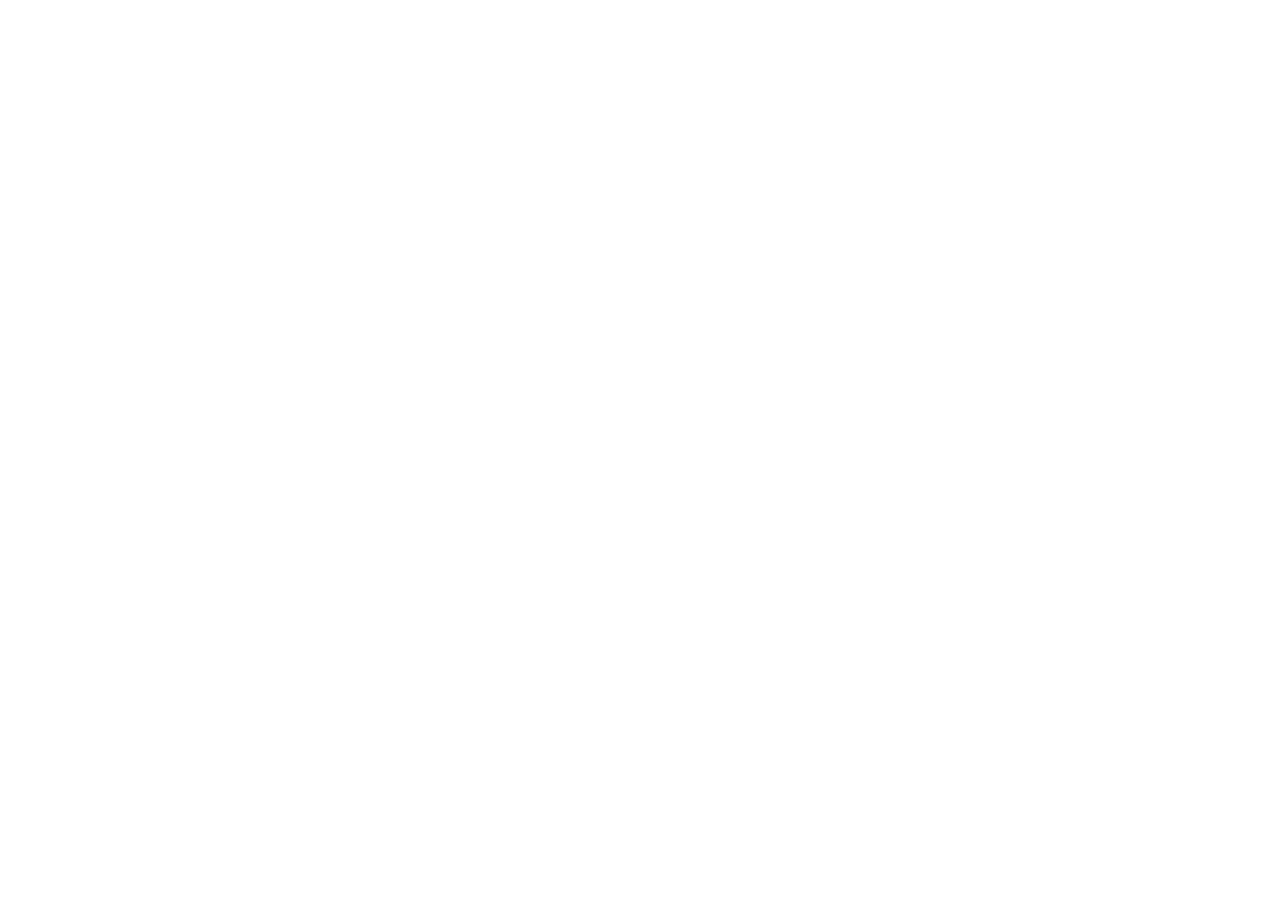
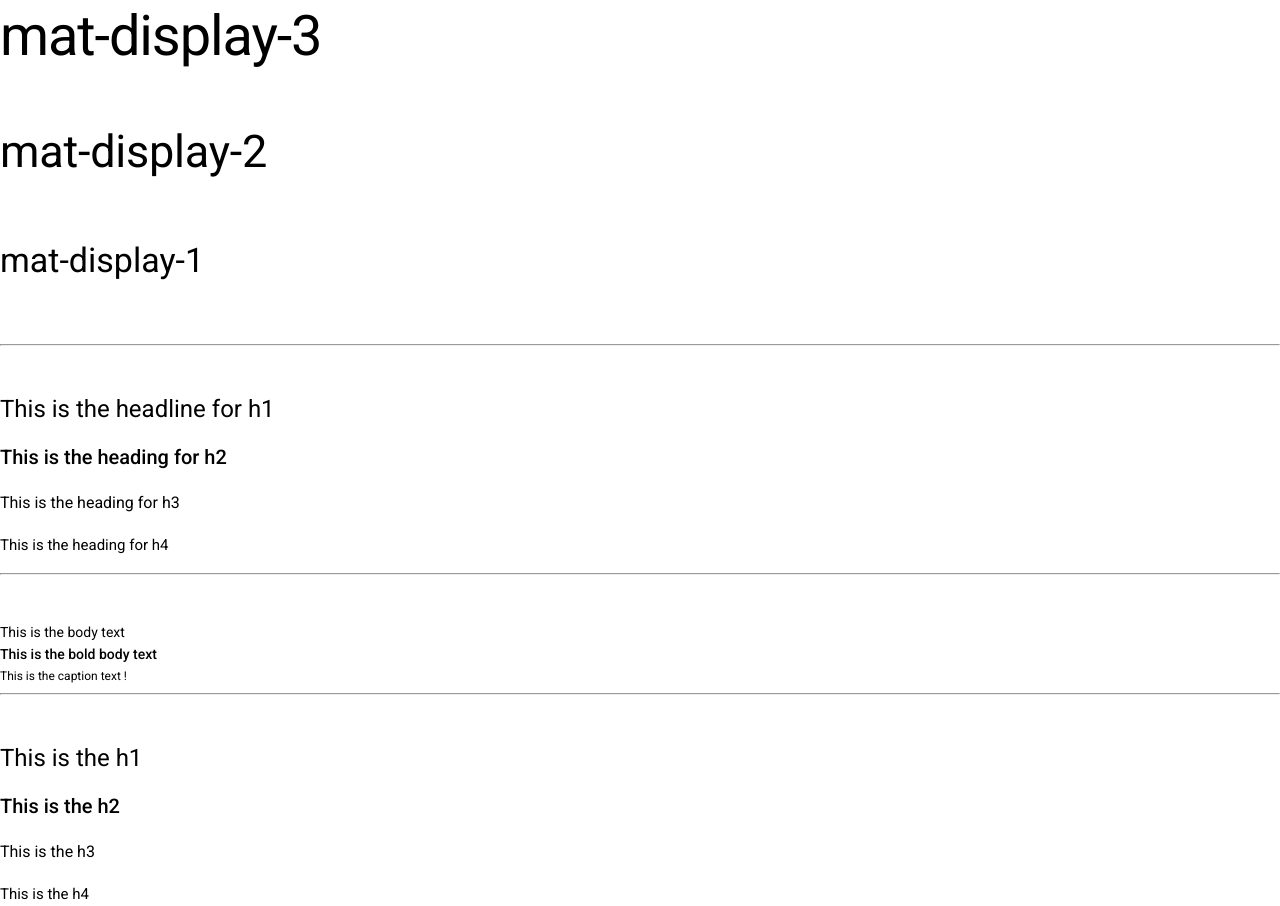
Before and after one commit to spankbang/AngularMaterial, an Angular app: page / in a window 1280 px wide. Shown: the part 160-1066 px from the top of the page. Before the commit the page ends 800 px from the top, so only its background shows below. Built offline with nearby package versions, Linux system fonts and the light colour scheme.

Commit message:
added the typegraphy class

```diff
--- a/src/app/app.component.html
+++ b/src/app/app.component.html
@@ -1,4 +1,33 @@
-<button mat-button > Hello world !</button>
-<br>
-<br> <br>
-<button mat-raised-button >Hello world !</button>
+<div class="mat-display-4">mat-display-4</div>
+<div class="mat-display-3">mat-display-3</div>
+<div class="mat-display-2">mat-display-2</div>
+<div class="mat-display-1">mat-display-1</div>
+
+<!-- Dislay-4 has the largets and decreases towards Display-1 -->
+
+
+<hr> <br> <br>
+
+<div class="mat-headline">This is the headline for h1 </div>
+<div class="mat-title">This is the heading for h2</div>
+<div class="mat-subheading-2">This is the heading for h3</div>
+<div class="mat-subheading-1">This is the heading for h4</div>
+
+
+<hr> <br> <br>
+
+
+<div class="mat-body-1">This is the body text </div>
+<div class="mat-body-2">This is the bold body text </div>
+<div class="mat-caption">This is the caption text !</div>
+
+<hr> <br> <br>
+
+
+<div class="may-typography">
+  <h1>This is the h1 </h1>
+  <h2>This is the h2 </h2>
+  <h3>This is the h3 </h3>
+  <h4>This is the h4 </h4>
+
+</div>
--- a/src/index.html
+++ b/src/index.html
@@ -10,7 +10,7 @@
   <link href="https://fonts.googleapis.com/css2?family=Roboto:wght@300;400;500&display=swap" rel="stylesheet">
   <link href="https://fonts.googleapis.com/icon?family=Material+Icons" rel="stylesheet">
 </head>
-<body>
+<body class="mat-typography">
   <app-root></app-root>
 </body>
 </html>
```
Also changed, not shown: src/app/materials/materials.module.ts (+10 -1 lines).
